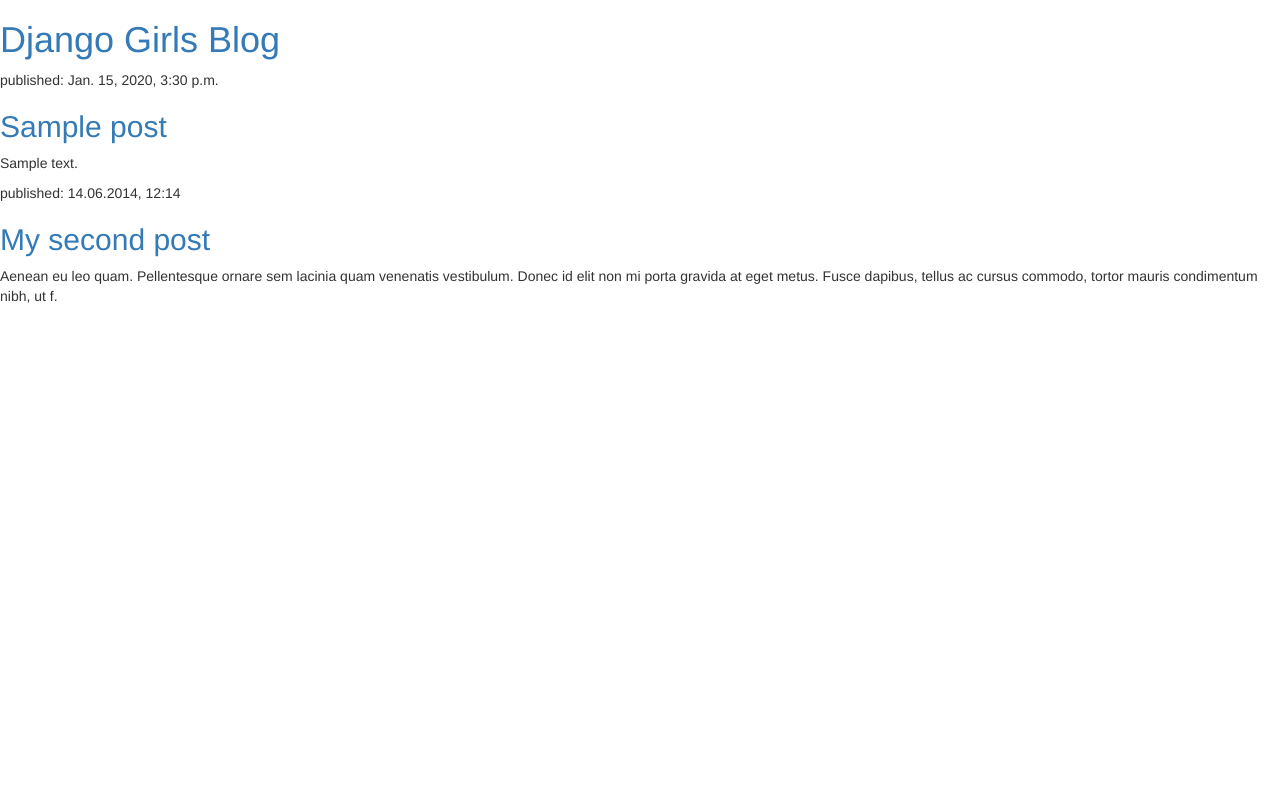
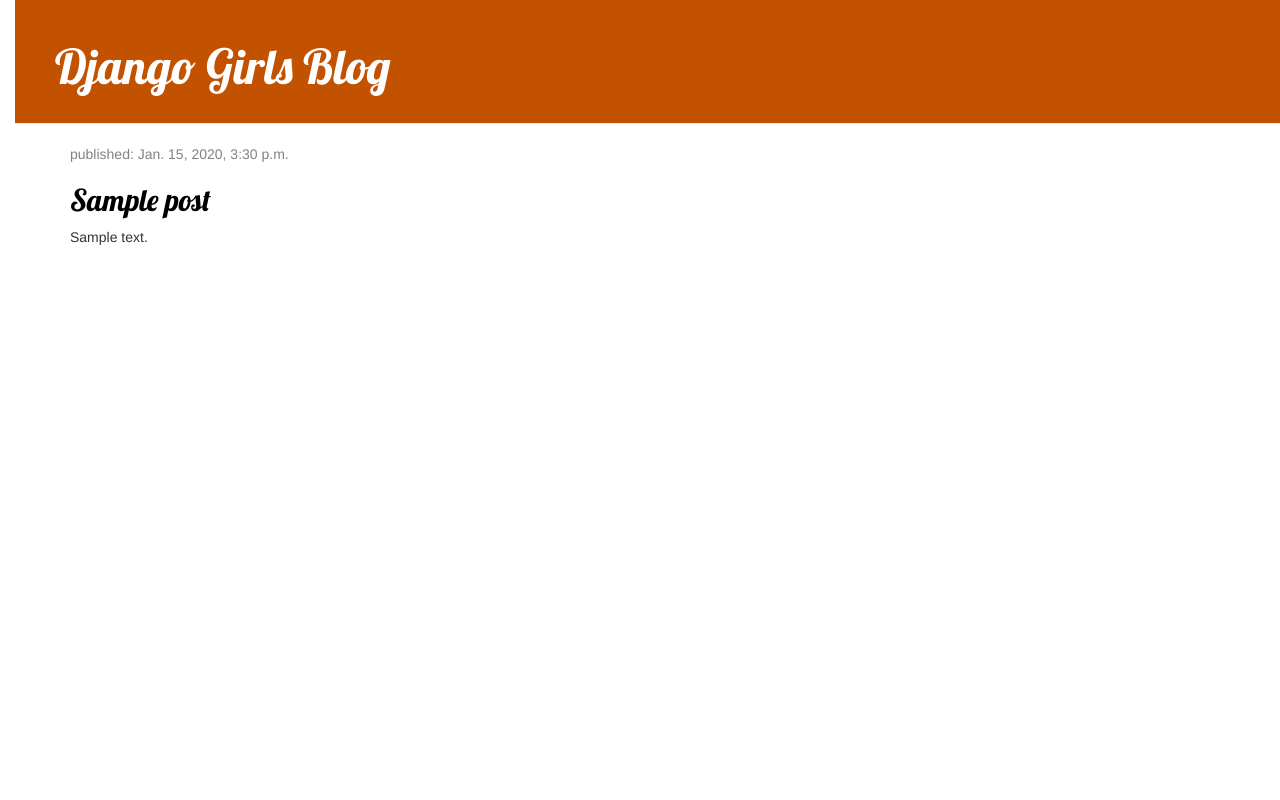
Before and after one commit to dineshkulal/my-first-blog, a Django app: template blog/templates/blog/post_list.html in a window 1280 px wide. Run offline with Django 3.2, Linux system fonts and the light colour scheme; the template is opened without the code that fills it: values that come from a table or form of the project are taken from there, others are empty; tables that the repository leaves empty hold one stand-in row (values such as "Sample post"); some libraries are stand-ins or nearby versions.

Commit message:
Added view and template for detailed blog post as well as CSS for the site.

```diff
--- /dev/null
+++ b/blog/static/css/blog.css
@@ -0,0 +1,53 @@
+h1 a, h2 a {
+    color: #C25100;
+    font-family: 'Lobster';
+}
+body {
+    padding-left: 15px;
+}
+.page-header {
+    background-color: #C25100;
+    margin-top: 0;
+    padding: 20px 20px 20px 40px;
+}
+
+.page-header h1, .page-header h1 a, .page-header h1 a:visited, .page-header h1 a:active {
+    color: #ffffff;
+    font-size: 36pt;
+    text-decoration: none;
+}
+
+.content {
+    margin-left: 40px;
+}
+
+h1, h2, h3, h4 {
+    font-family: 'Lobster', cursive;
+}
+
+.date {
+    color: #828282;
+}
+
+.save {
+    float: right;
+}
+
+.post-form textarea, .post-form input {
+    width: 100%;
+}
+
+.top-menu, .top-menu:hover, .top-menu:visited {
+    color: #ffffff;
+    float: right;
+    font-size: 26pt;
+    margin-right: 20px;
+}
+
+.post {
+    margin-bottom: 70px;
+}
+
+.post h2 a, .post h2 a:visited {
+    color: #000000;
+}
--- /dev/null
+++ b/blog/templates/blog/base.html
@@ -0,0 +1,23 @@
+{% load static %}
+<html>
+    <head>
+        <title>Django Girls blog</title>
+        <link rel="stylesheet" href="//maxcdn.bootstrapcdn.com/bootstrap/3.2.0/css/bootstrap.min.css">
+        <link rel="stylesheet" href="//maxcdn.bootstrapcdn.com/bootstrap/3.2.0/css/bootstrap-theme.min.css">
+        <link href='//fonts.googleapis.com/css?family=Lobster&subset=latin,latin-ext' rel='stylesheet' type='text/css'>
+        <link rel="stylesheet" href="{% static 'css/blog.css' %}">
+    </head>
+    <body>
+    <div class="page-header">
+        <h1><a href="/">Django Girls Blog</a></h1>
+    </div>
+    <div class="content container">
+        <div class="row">
+            <div class="col-md-8">
+            {% block content %}
+            {% endblock %}
+            </div>
+        </div>
+    </div>
+</body>
+</html>
--- a/blog/templates/blog/post_list.html
+++ b/blog/templates/blog/post_list.html
@@ -1,26 +1,34 @@
+{% extends 'blog/base.html' %}
+{% load static %}
 <html>
     <head>
         <title>Django Girls blog</title>
         <link rel="stylesheet" href="//maxcdn.bootstrapcdn.com/bootstrap/3.2.0/css/bootstrap.min.css">
+        <link href="//fonts.googleapis.com/css?family=Lobster&subset=latin,latin-ext" rel="stylesheet" type="text/css">
         <link rel="stylesheet" href="//maxcdn.bootstrapcdn.com/bootstrap/3.2.0/css/bootstrap-theme.min.css">
+        <link rel="stylesheet" href="{% static 'css/blog.css' %}">
     </head>
     <body>
-        <div>
+        <div class="page-header">
             <h1><a href="/">Django Girls Blog</a></h1>
         </div>
 
+        <div class="content container">
+    <div class="row">
+        <div class="col-md-8">
+        {% block content %}
             {% for post in posts %}
-    <div>
+                <div class="post">
+                    <div class="date">
                         <p>published: {{ post.published_date }}</p>
-        <h2><a href="">{{ post.title }}</a></h2>
+                    </div>
+                    <h2><a href="{% url 'post_detail' pk=post.pk %}">{{ post.title }}</a></h2>
                     <p>{{ post.text|linebreaksbr }}</p>
                 </div>
             {% endfor %}
-
-        <div>
-            <p>published: 14.06.2014, 12:14</p>
-            <h2><a href="">My second post</a></h2>
-            <p>Aenean eu leo quam. Pellentesque ornare sem lacinia quam venenatis vestibulum. Donec id elit non mi porta gravida at eget metus. Fusce dapibus, tellus ac cursus commodo, tortor mauris condimentum nibh, ut f.</p>
+        {% endblock %}
+        </div>
+    </div>
 </div>
     </body>
 </html>
--- a/blog/urls.py
+++ b/blog/urls.py
@@ -3,4 +3,5 @@ from . import views
 
 urlpatterns = [
     path('', views.post_list, name='post_list'),
+    path('post/<int:pk>/', views.post_detail, name='post_detail'),
 ]
--- a/blog/views.py
+++ b/blog/views.py
@@ -1,3 +1,4 @@
+from django.shortcuts import render, get_object_or_404
 from django.shortcuts import render
 from django.utils import timezone
 from .models import Post
@@ -5,3 +6,6 @@ from .models import Post
 def post_list(request):
 	posts = Post.objects.filter(published_date__lte=timezone.now()).order_by('published_date')
 	return render(request, 'blog/post_list.html', {'posts': posts})
+def post_detail(request, pk):
+    post = get_object_or_404(Post, pk=pk)
+    return render(request, 'blog/post_detail.html', {'post': post})
```
Also changed, not shown: blog/templates/blog/post_detail.html (added, +13 -0 lines). Lines whose indentation alone changed are shown as unchanged.
